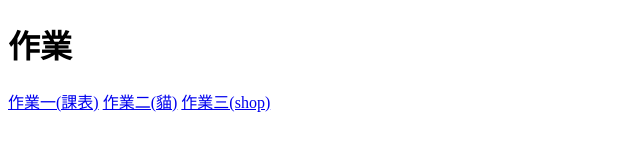
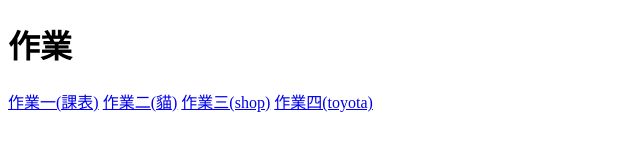
Before and after one commit to man612242/man612242.github.io, a plain HTML site: page index.html in a window 1280 px wide. Shown: the whole page, without its empty margins (0-640 px from the left). Drawn offline with Linux system fonts and the light colour scheme.

Commit message:
更新目錄

```diff
--- a/index.html
+++ b/index.html
@@ -11,6 +11,7 @@
     <a href="./作業/課表.html">作業一(課表)</a>
     <a href="./作業/貓咪.html">作業二(貓)</a>
     <a href="./作業/shop.html">作業三(shop)</a>
+    <a href="./作業/toyota.html">作業四(toyota)</a>
 
 
 
```
